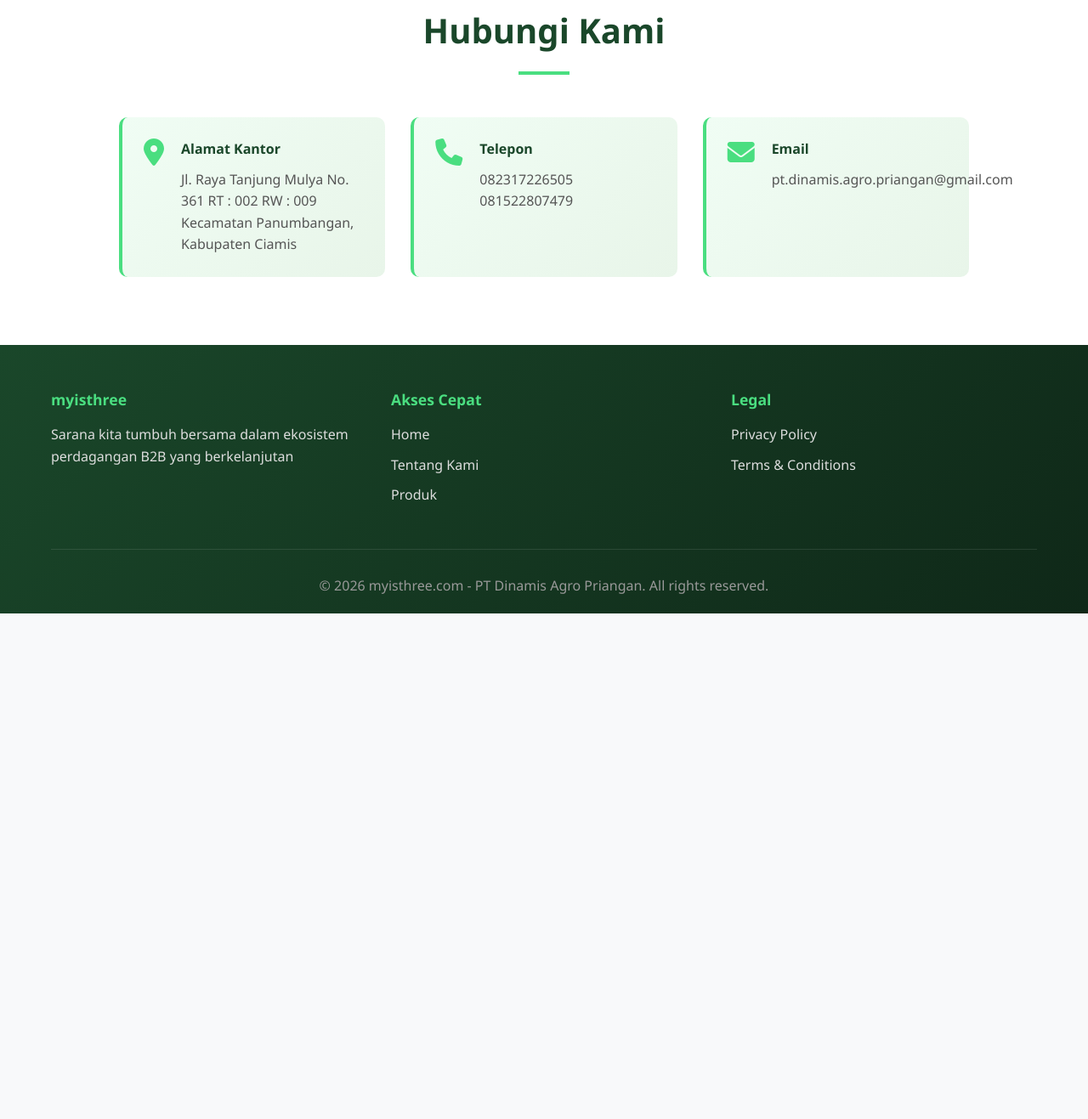
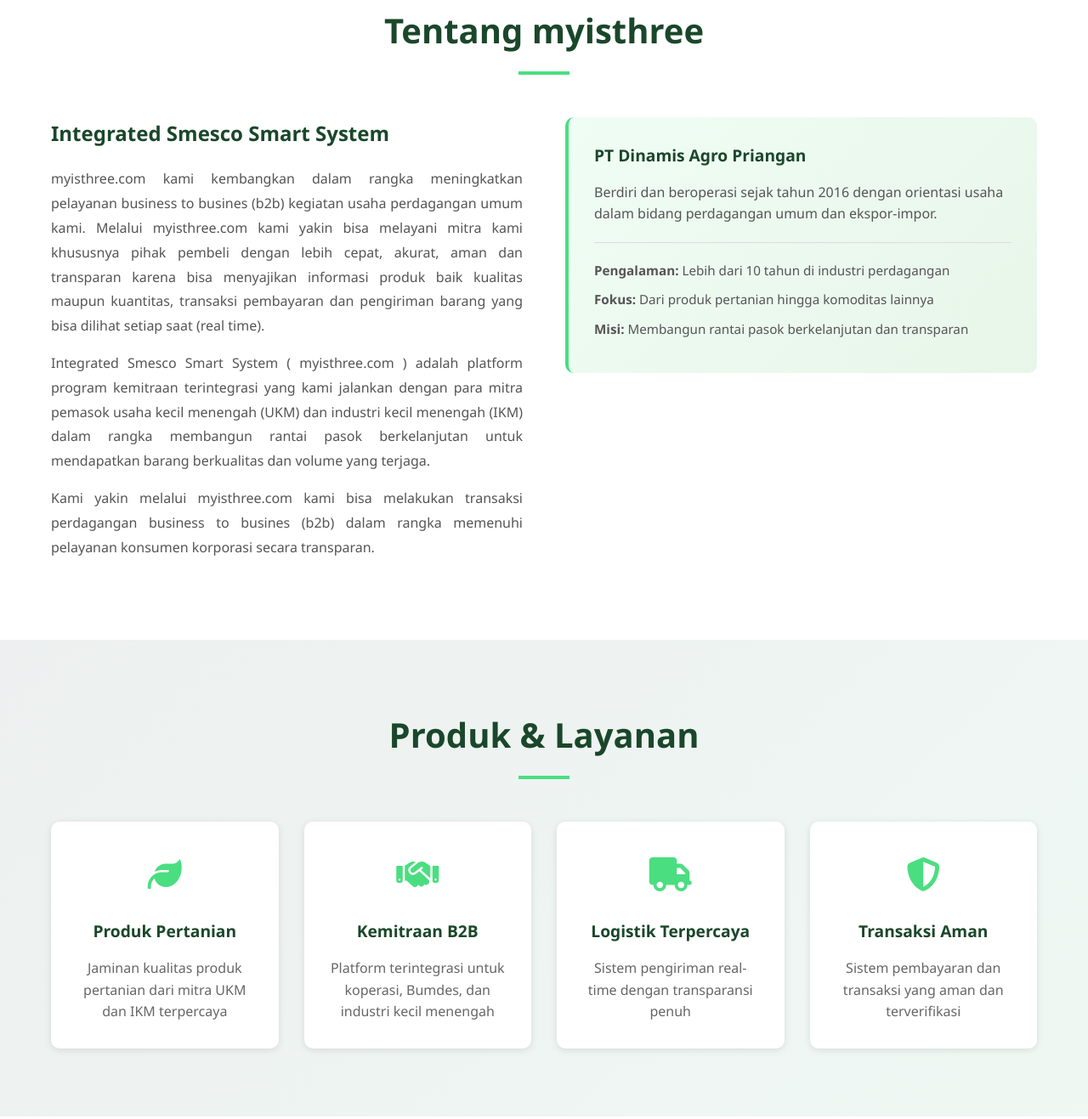
Before and after one commit to ritanurfiantini/myisthree, a plain HTML site: page index.html in a window 1280 px wide. Shown: the part 858-2175 px from the top of the page at 85% size. Before the commit the page ends 1580 px from the top, so only its background shows below. Drawn offline with Linux system fonts and the light colour scheme.

Commit message:
Update navigation menu dengan urutan: Home, About Us, Produk, Login Intranet, Login B2B

```diff
--- a/index.html
+++ b/index.html
@@ -17,10 +17,10 @@
             </div>
             <ul class="nav-menu">
                 <li><a href="#home" class="nav-link">Home</a></li>
-                <li><a href="pages/login-intranet.html" class="nav-link">Login Intranet</a></li>
-                <li><a href="pages/login-b2b.html" class="nav-link">Login B2B</a></li>
                 <li><a href="#about" class="nav-link">About Us</a></li>
                 <li><a href="#produk" class="nav-link">Produk</a></li>
+                <li><a href="pages/login-intranet.html" class="nav-link btn-nav btn-intranet">Login Intranet</a></li>
+                <li><a href="pages/login-b2b.html" class="nav-link btn-nav btn-b2b">Login B2B</a></li>
             </ul>
             <div class="hamburger">
                 <span></span>
@@ -46,6 +46,75 @@
                 <p class="hero-description">
                     Selamat datang di myisthree.com…..Sarana kita tumbuh bersama…
                 </p>
+            </div>
+        </div>
+    </section>
+
+    <!-- About Section -->
+    <section class="about" id="about">
+        <div class="container">
+            <h2>Tentang myisthree</h2>
+            <div class="about-content">
+                <div class="about-text">
+                    <h3>Integrated Smesco Smart System</h3>
+                    <p>
+                        myisthree.com kami kembangkan dalam rangka meningkatkan pelayanan business to busines (b2b) kegiatan usaha perdagangan umum kami. Melalui myisthree.com kami yakin bisa melayani mitra kami khususnya pihak pembeli dengan lebih cepat, akurat, aman dan transparan karena bisa menyajikan informasi produk baik kualitas maupun kuantitas, transaksi pembayaran dan pengiriman barang yang bisa dilihat setiap saat (real time).
+                    </p>
+                    <p>
+                        Integrated Smesco Smart System ( myisthree.com ) adalah platform program kemitraan terintegrasi yang kami jalankan dengan para mitra pemasok usaha kecil menengah (UKM) dan industri kecil menengah (IKM) dalam rangka membangun rantai pasok berkelanjutan untuk mendapatkan barang berkualitas dan volume yang terjaga.
+                    </p>
+                    <p>
+                        Kami yakin melalui myisthree.com kami bisa melakukan transaksi perdagangan business to busines (b2b) dalam rangka memenuhi pelayanan konsumen korporasi secara transparan.
+                    </p>
+                </div>
+                <div class="about-info">
+                    <div class="info-box">
+                        <h4>PT Dinamis Agro Priangan</h4>
+                        <p>Berdiri dan beroperasi sejak tahun 2016 dengan orientasi usaha dalam bidang perdagangan umum dan ekspor-impor.</p>
+                        <div class="company-details">
+                            <p><strong>Pengalaman:</strong> Lebih dari 10 tahun di industri perdagangan</p>
+                            <p><strong>Fokus:</strong> Dari produk pertanian hingga komoditas lainnya</p>
+                            <p><strong>Misi:</strong> Membangun rantai pasok berkelanjutan dan transparan</p>
+                        </div>
+                    </div>
+                </div>
+            </div>
+        </div>
+    </section>
+
+    <!-- Produk Section -->
+    <section class="produk" id="produk">
+        <div class="container">
+            <h2>Produk & Layanan</h2>
+            <div class="produk-grid">
+                <div class="produk-card">
+                    <div class="produk-icon">
+                        <i class="fas fa-leaf"></i>
+                    </div>
+                    <h3>Produk Pertanian</h3>
+                    <p>Jaminan kualitas produk pertanian dari mitra UKM dan IKM terpercaya</p>
+                </div>
+                <div class="produk-card">
+                    <div class="produk-icon">
+                        <i class="fas fa-handshake"></i>
+                    </div>
+                    <h3>Kemitraan B2B</h3>
+                    <p>Platform terintegrasi untuk koperasi, Bumdes, dan industri kecil menengah</p>
+                </div>
+                <div class="produk-card">
+                    <div class="produk-icon">
+                        <i class="fas fa-truck"></i>
+                    </div>
+                    <h3>Logistik Terpercaya</h3>
+                    <p>Sistem pengiriman real-time dengan transparansi penuh</p>
+                </div>
+                <div class="produk-card">
+                    <div class="produk-icon">
+                        <i class="fas fa-shield-alt"></i>
+                    </div>
+                    <h3>Transaksi Aman</h3>
+                    <p>Sistem pembayaran dan transaksi yang aman dan terverifikasi</p>
+                </div>
             </div>
         </div>
     </section>
```
